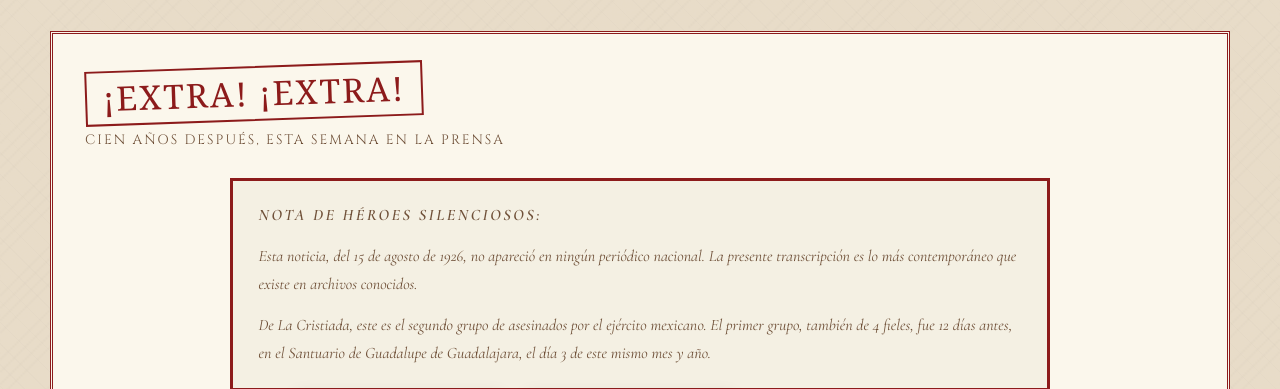
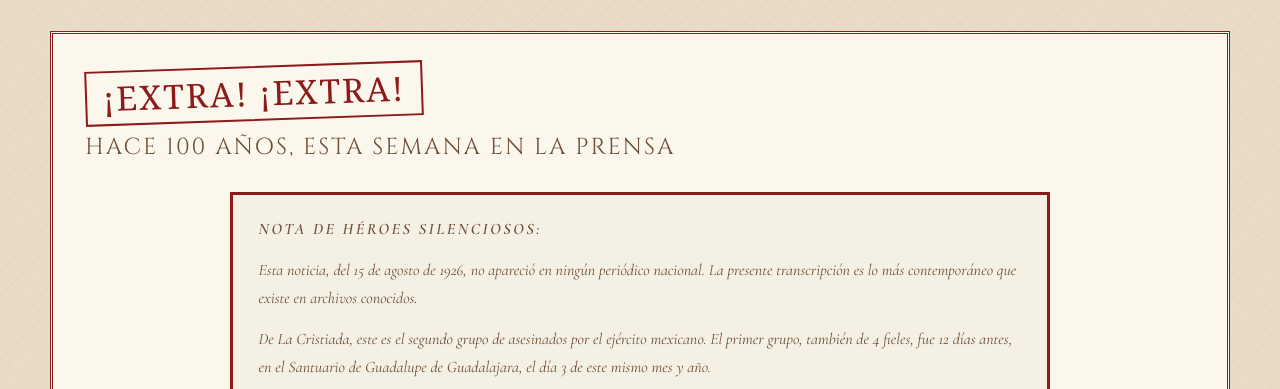
Before and after one commit to heroessilenciosos/Cristeros, a plain HTML site: page hemeroteca.html in a window 1280 px wide. Shown: the part 1160-1549 px from the top of the page. Drawn offline with nearby package versions, Linux system fonts and the light colour scheme; files whose address does not match are found by name; a web font is replaced by a local one.

Commit message:
Cambiar texto y aumentar 70% el tamaño del subtítulo bajo ¡EXTRA! ¡EXTRA!
'Cien años después, esta semana en la prensa' -> 'Hace 100 años,
esta semana en la prensa'. .hem-extra-sub: font-size .85rem -> 1.445rem.

```diff
--- a/hemeroteca.html
+++ b/hemeroteca.html
@@ -225,7 +225,7 @@ nav{
   border:2px solid var(--red); padding:.15rem 1rem; margin-bottom:.6rem;
 }
 .hem-extra-sub{
-  font-family:var(--serif); font-size:.85rem; letter-spacing:2px; text-transform:uppercase;
+  font-family:var(--serif); font-size:1.445rem; letter-spacing:2px; text-transform:uppercase;
   color:var(--sepia-ink); margin-bottom:1.6rem;
 }
 .hem-extra-rows .hem-date-row{ padding:0; border-bottom:none; }
@@ -516,7 +516,7 @@ footer{
 
     <section class="hem-extra" id="hem-extra" hidden>
       <div class="hem-extra-stamp">¡Extra! ¡Extra!</div>
-      <p class="hem-extra-sub">Cien años después, esta semana en la prensa</p>
+      <p class="hem-extra-sub">Hace 100 años, esta semana en la prensa</p>
       <div class="hem-extra-rows" id="hem-extra-rows"></div>
     </section>
 
```
